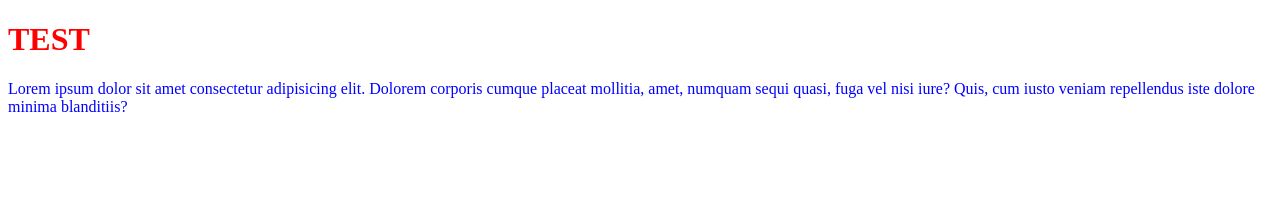
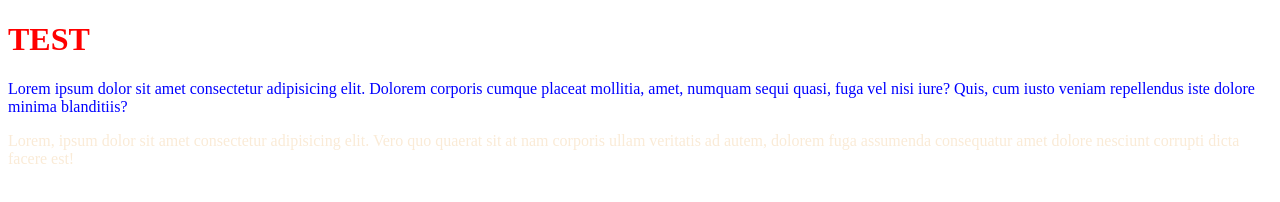
Before and after one commit to VamshiGVR/GitTest, a plain HTML site: page index.html in a window 1280 px wide. Drawn offline with Linux system fonts and the light colour scheme.

Commit message:
Added one more

```diff
--- a/index.html
+++ b/index.html
@@ -13,5 +13,9 @@
           Quis, cum iusto veniam repellendus iste dolore minima blanditiis?
     </p>
 
+    <a>Lorem, ipsum dolor sit amet consectetur adipisicing elit. Vero quo quaerat
+        sit at nam corporis ullam veritatis ad autem, dolorem fuga assumenda consequatur
+         amet dolore nesciunt corrupti dicta facere est!</a>
+
 </body>
 </html>
--- a/styles.css
+++ b/styles.css
@@ -5,3 +5,7 @@ color : red;
 p{
 color:blue;
 }
+
+a{
+    color: antiquewhite;
+}
```
